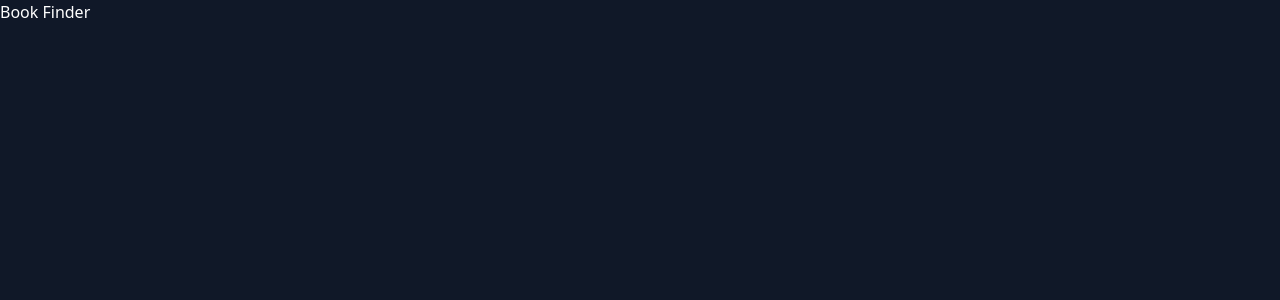
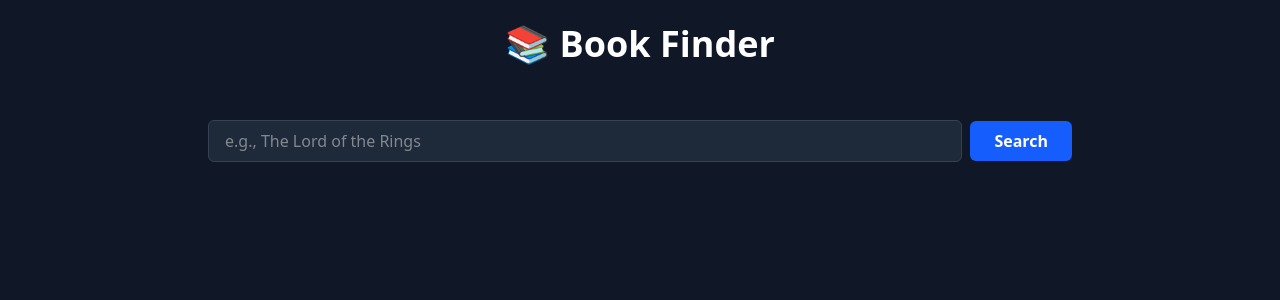
Before and after one commit to al0nec0der/BookBytes, a React (Vite) app: page / in a window 1280 px wide. Shown: the top 300 px of the page. Built offline with nearby package versions, Linux system fonts and the light colour scheme.

Commit message:
feat: assemble static layout for home page

```diff
--- a/src/App.jsx
+++ b/src/App.jsx
@@ -1,5 +1,5 @@
-function App() {
-  return <div><h1>Book Finder</h1></div>
+import HomePage from './pages/HomePage';
+
+export default function App() {
+  return <HomePage />;
 }
-
-export default App
--- /dev/null
+++ b/src/components/features/SearchBar.jsx
@@ -0,0 +1,11 @@
+import Button from '../ui/Button';
+import Input from '../ui/Input';
+
+export default function SearchBar() {
+  return (
+    <form className="flex items-center gap-2">
+      <Input type="text" placeholder="e.g., The Lord of the Rings" required />
+      <Button type="submit">Search</Button>
+    </form>
+  );
+}
--- /dev/null
+++ b/src/pages/HomePage.jsx
@@ -0,0 +1,12 @@
+import Container from '../components/layout/Container';
+import Header from '../components/layout/Header';
+import SearchBar from '../components/features/SearchBar';
+
+export default function HomePage() {
+  return (
+    <Container>
+      <Header />
+      <SearchBar />
+    </Container>
+  );
+}
```
